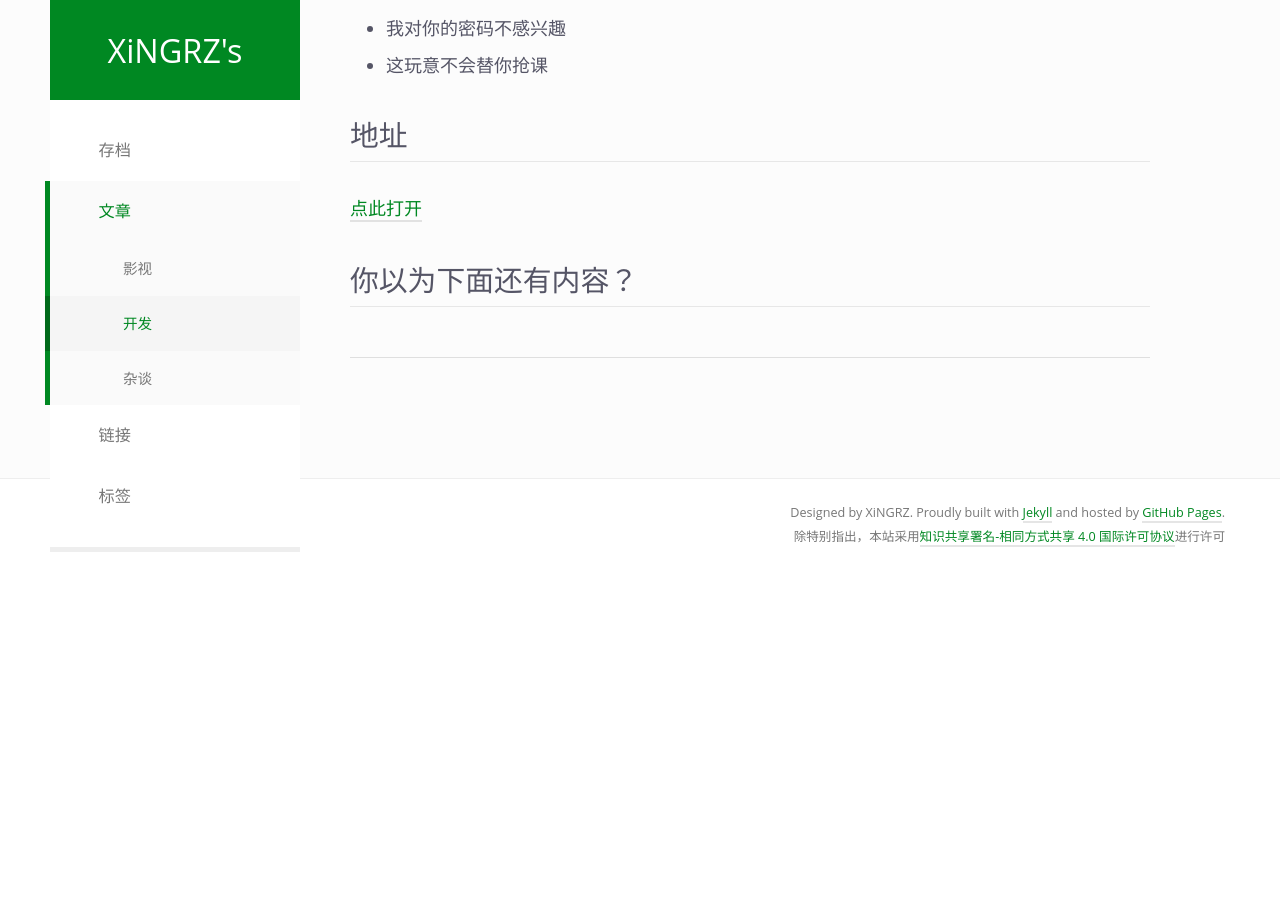
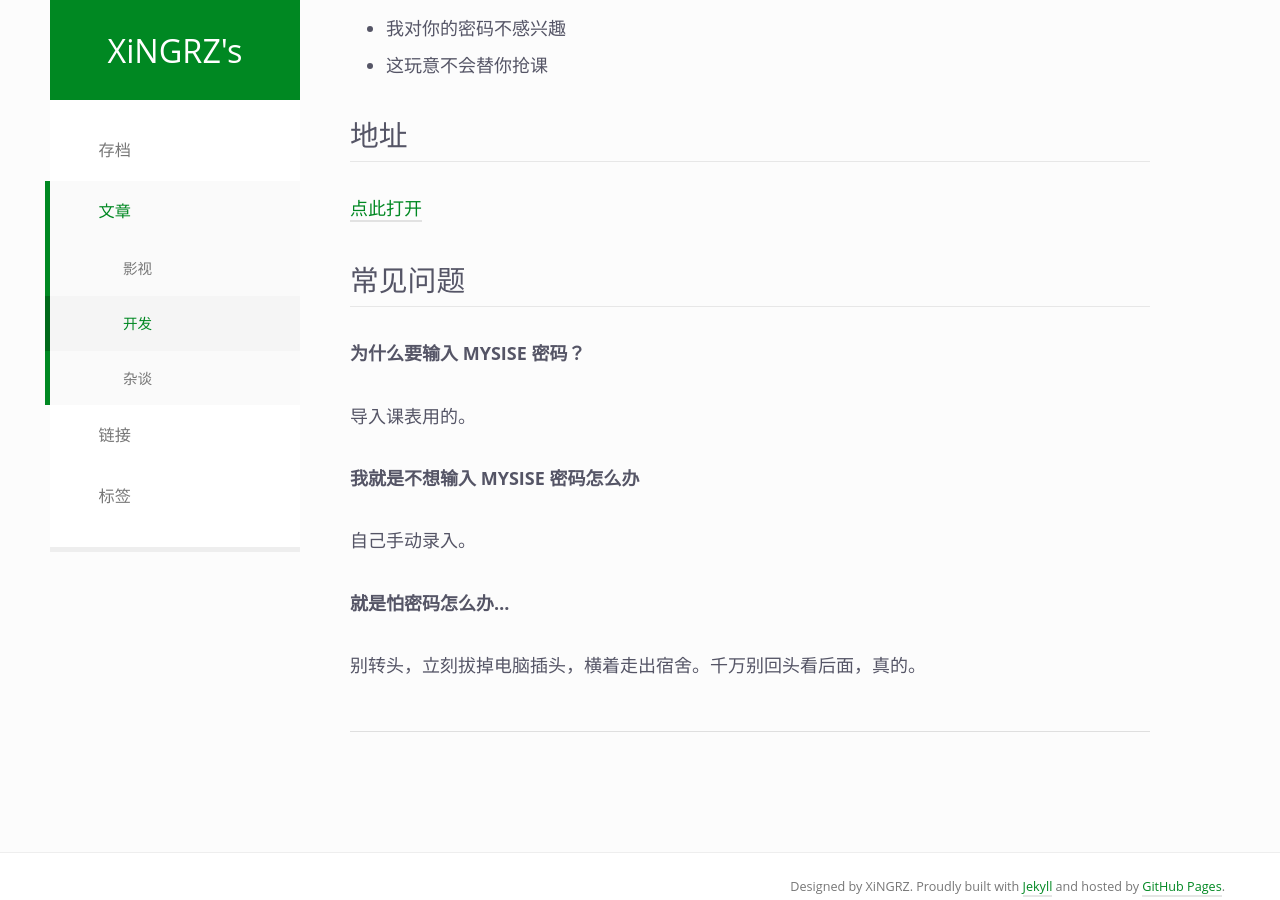
Before and after one commit to jiehg/jiehg.github.io22, a Jekyll site: the page built from _posts/2014-12-14-biaozi.md, in a window 1280 px wide and 900 px high, scrolled down 512 px. Built offline with Jekyll 4.4.1, drawn with Linux system fonts in a browser that asks for light colours; Markdown is read by kramdown in place of the engine named in the settings; comment, search, counter and statistics services are not loaded; before the commit the page ends 1112 px from its top, so only the background shows below that.

Commit message:
Update 2014-12-14-biaozi.md

```diff
--- a/_posts/2014-12-14-biaozi.md
+++ b/_posts/2014-12-14-biaozi.md
@@ -16,4 +16,16 @@ title: 排课神器重新上线
 
 [点此打开](https://biaozi.avosapps.com/)
 
-## 你以为下面还有内容？
+## 常见问题
+
+#### 为什么要输入 MYSISE 密码？
+
+导入课表用的。
+
+#### 我就是不想输入 MYSISE 密码怎么办
+
+自己手动录入。
+
+#### 就是怕密码怎么办…
+
+别转头，立刻拔掉电脑插头，横着走出宿舍。千万别回头看后面，真的。
```
